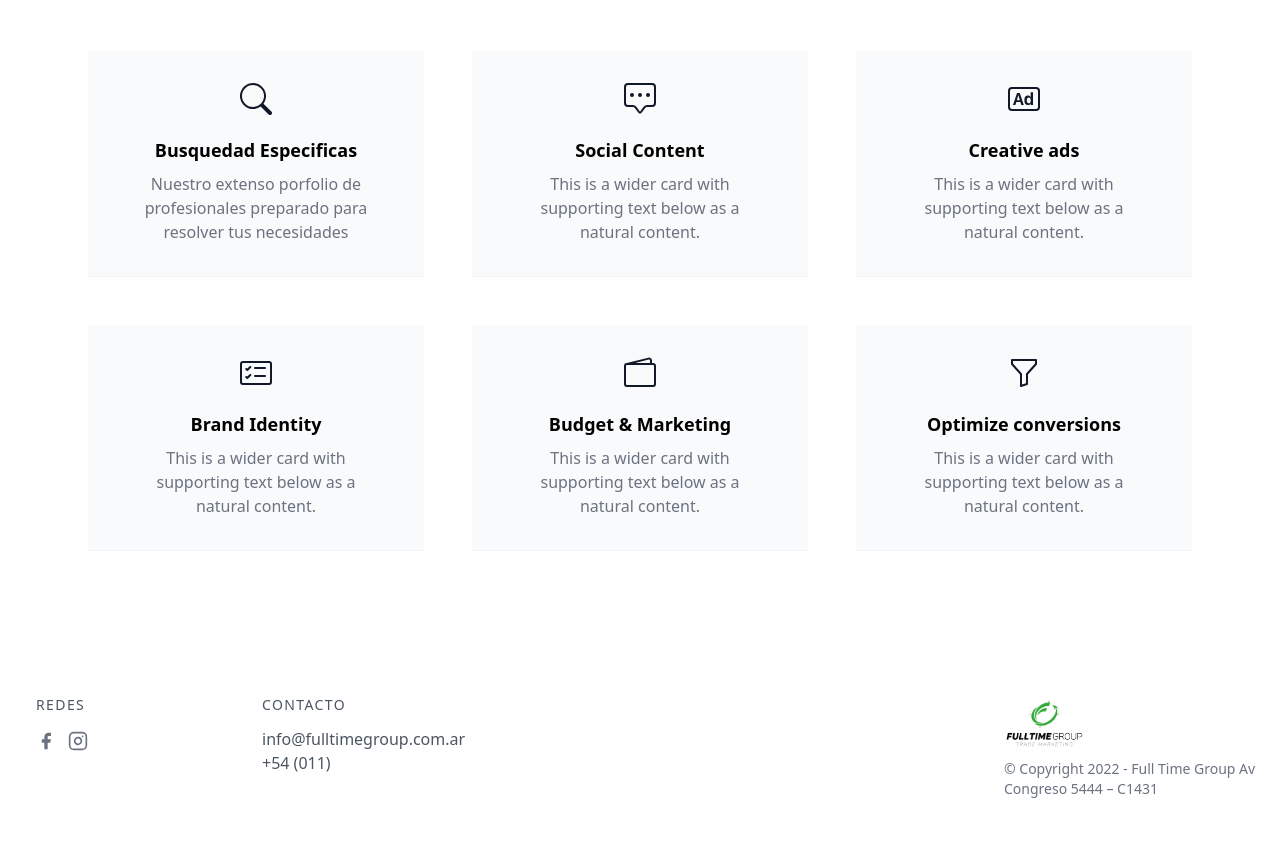
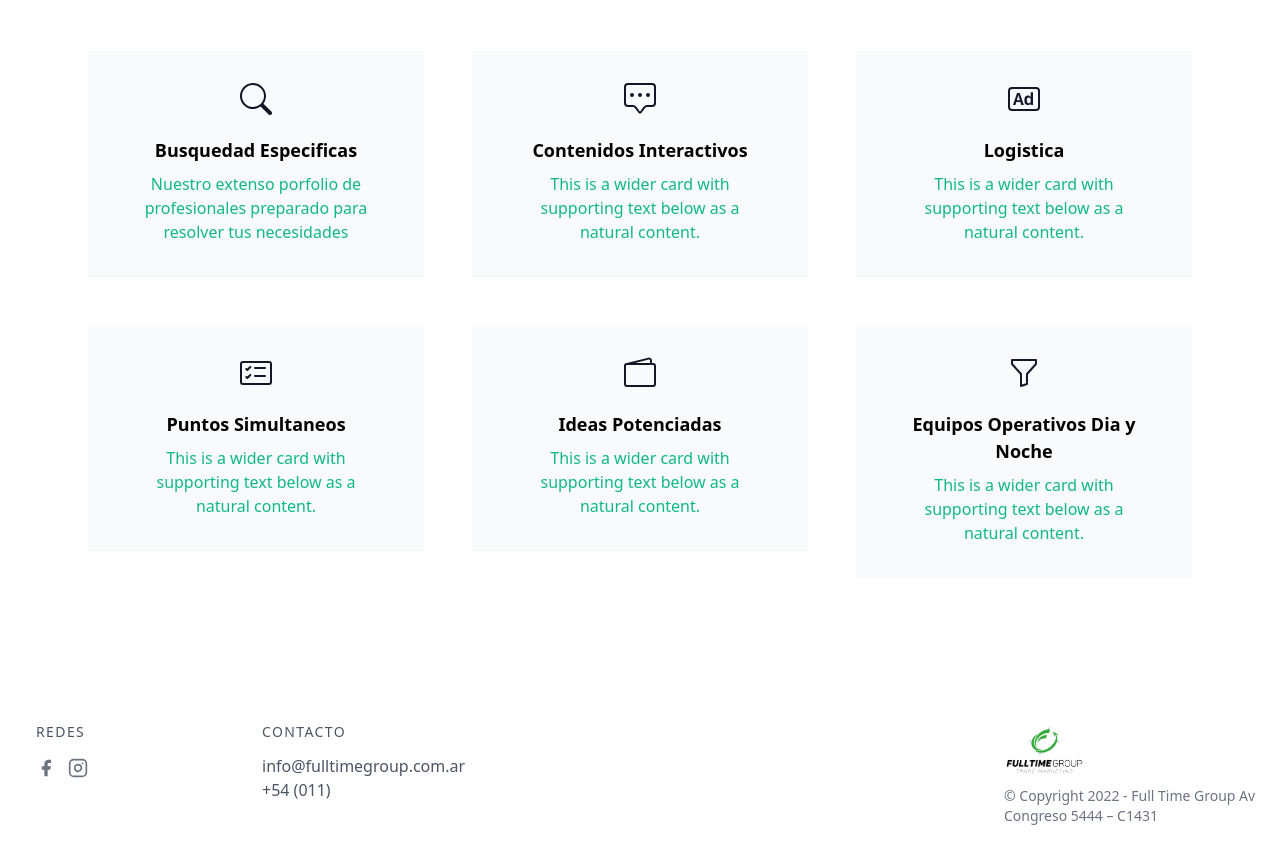
Before and after one commit to mariandev520/ftmercha, a Next.js app: page /promociones in a window 1280 px wide. Shown: the part 1200-2064 px from the top of the page. Built offline with nearby package versions, Linux system fonts and the light colour scheme.

Commit message:
realease1

```diff
--- a/pages/promociones.js
+++ b/pages/promociones.js
@@ -186,7 +186,7 @@ const Promociones = () => {
                         </svg>
                     </div>
                     <h3 class="text-lg leading-normal mb-2 font-semibold text-black">Busquedad Especificas</h3>
-                    <p class="text-gray-500">Nuestro extenso porfolio de profesionales preparado para resolver tus necesidades</p>
+                    <p class="text-green-500">Nuestro extenso porfolio de profesionales preparado para resolver tus necesidades</p>
                 </div>
 
             </div>
@@ -200,8 +200,8 @@ const Promociones = () => {
                             <path d="M5 6a1 1 0 1 1-2 0 1 1 0 0 1 2 0zm4 0a1 1 0 1 1-2 0 1 1 0 0 1 2 0zm4 0a1 1 0 1 1-2 0 1 1 0 0 1 2 0z"></path>
                         </svg>
                     </div>
-                    <h3 class="text-lg leading-normal mb-2 font-semibold text-black">Social Content</h3>
-                    <p class="text-gray-500">This is a wider card with supporting text below as a natural content.</p>
+                    <h3 class="text-lg leading-normal mb-2 font-semibold text-black">Contenidos Interactivos</h3>
+                    <p class="text-green-500">This is a wider card with supporting text below as a natural content.</p>
                 </div>
 
             </div>
@@ -215,8 +215,8 @@ const Promociones = () => {
                             <path d="M14 3a1 1 0 0 1 1 1v8a1 1 0 0 1-1 1H2a1 1 0 0 1-1-1V4a1 1 0 0 1 1-1h12zM2 2a2 2 0 0 0-2 2v8a2 2 0 0 0 2 2h12a2 2 0 0 0 2-2V4a2 2 0 0 0-2-2H2z"></path>
                         </svg>
                     </div>
-                    <h3 class="text-lg leading-normal mb-2 font-semibold text-black">Creative ads</h3>
-                    <p class="text-gray-500">This is a wider card with supporting text below as a natural content.</p>
+                    <h3 class="text-lg leading-normal mb-2 font-semibold text-black">Logistica</h3>
+                    <p class="text-green-500">This is a wider card with supporting text below as a natural content.</p>
                 </div>
 
             </div>
@@ -230,8 +230,8 @@ const Promociones = () => {
                             <path d="M7 5.5a.5.5 0 0 1 .5-.5h5a.5.5 0 0 1 0 1h-5a.5.5 0 0 1-.5-.5zm-1.496-.854a.5.5 0 0 1 0 .708l-1.5 1.5a.5.5 0 0 1-.708 0l-.5-.5a.5.5 0 1 1 .708-.708l.146.147 1.146-1.147a.5.5 0 0 1 .708 0zM7 9.5a.5.5 0 0 1 .5-.5h5a.5.5 0 0 1 0 1h-5a.5.5 0 0 1-.5-.5zm-1.496-.854a.5.5 0 0 1 0 .708l-1.5 1.5a.5.5 0 0 1-.708 0l-.5-.5a.5.5 0 0 1 .708-.708l.146.147 1.146-1.147a.5.5 0 0 1 .708 0z"></path>
                         </svg>
                     </div>
-                    <h3 class="text-lg leading-normal mb-2 font-semibold text-black">Brand Identity</h3>
-                    <p class="text-gray-500">This is a wider card with supporting text below as a natural content.</p>
+                    <h3 class="text-lg leading-normal mb-2 font-semibold text-black">Puntos Simultaneos</h3>
+                    <p class="text-green-500">This is a wider card with supporting text below as a natural content.</p>
                 </div>
 
             </div>
@@ -244,8 +244,8 @@ const Promociones = () => {
                             <path d="M12.136.326A1.5 1.5 0 0 1 14 1.78V3h.5A1.5 1.5 0 0 1 16 4.5v9a1.5 1.5 0 0 1-1.5 1.5h-13A1.5 1.5 0 0 1 0 13.5v-9a1.5 1.5 0 0 1 1.432-1.499L12.136.326zM5.562 3H13V1.78a.5.5 0 0 0-.621-.484L5.562 3zM1.5 4a.5.5 0 0 0-.5.5v9a.5.5 0 0 0 .5.5h13a.5.5 0 0 0 .5-.5v-9a.5.5 0 0 0-.5-.5h-13z"></path>
                         </svg>
                     </div>
-                    <h3 class="text-lg leading-normal mb-2 font-semibold text-black">Budget &amp; Marketing</h3>
-                    <p class="text-gray-500">This is a wider card with supporting text below as a natural content.</p>
+                    <h3 class="text-lg leading-normal mb-2 font-semibold text-black">Ideas Potenciadas</h3>
+                    <p class="text-green-500">This is a wider card with supporting text below as a natural content.</p>
                 </div>
 
             </div>
@@ -258,8 +258,8 @@ const Promociones = () => {
                             <path d="M1.5 1.5A.5.5 0 0 1 2 1h12a.5.5 0 0 1 .5.5v2a.5.5 0 0 1-.128.334L10 8.692V13.5a.5.5 0 0 1-.342.474l-3 1A.5.5 0 0 1 6 14.5V8.692L1.628 3.834A.5.5 0 0 1 1.5 3.5v-2zm1 .5v1.308l4.372 4.858A.5.5 0 0 1 7 8.5v5.306l2-.666V8.5a.5.5 0 0 1 .128-.334L13.5 3.308V2h-11z"></path>
                         </svg>
                     </div>
-                    <h3 class="text-lg leading-normal mb-2 font-semibold text-black">Optimize conversions</h3>
-                    <p class="text-gray-500">This is a wider card with supporting text below as a natural content.</p>
+                    <h3 class="text-lg leading-normal mb-2 font-semibold text-black">Equipos Operativos Dia y Noche</h3>
+                    <p class="text-green-500">This is a wider card with supporting text below as a natural content.</p>
                 </div>
 
             </div>
```
